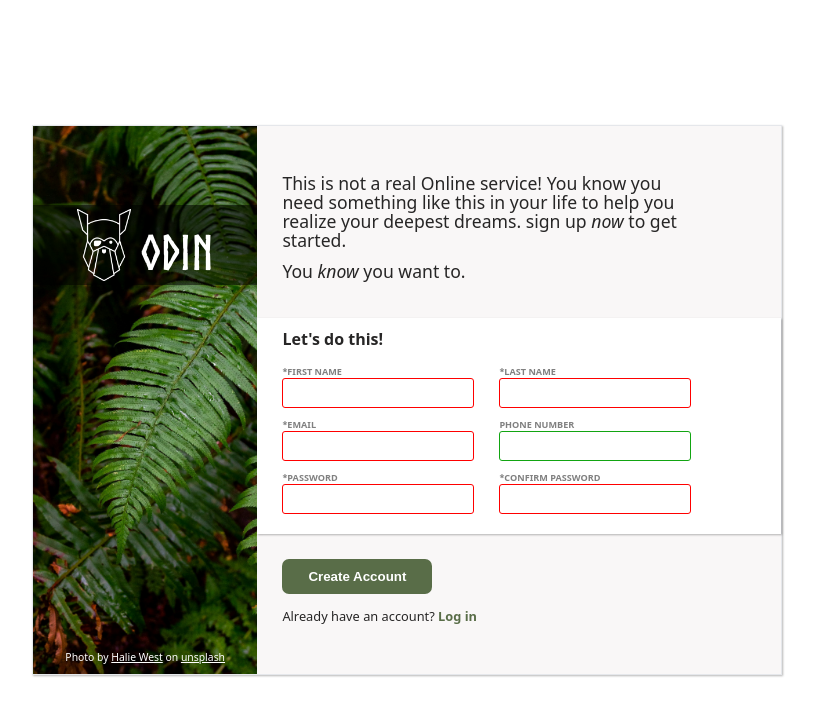
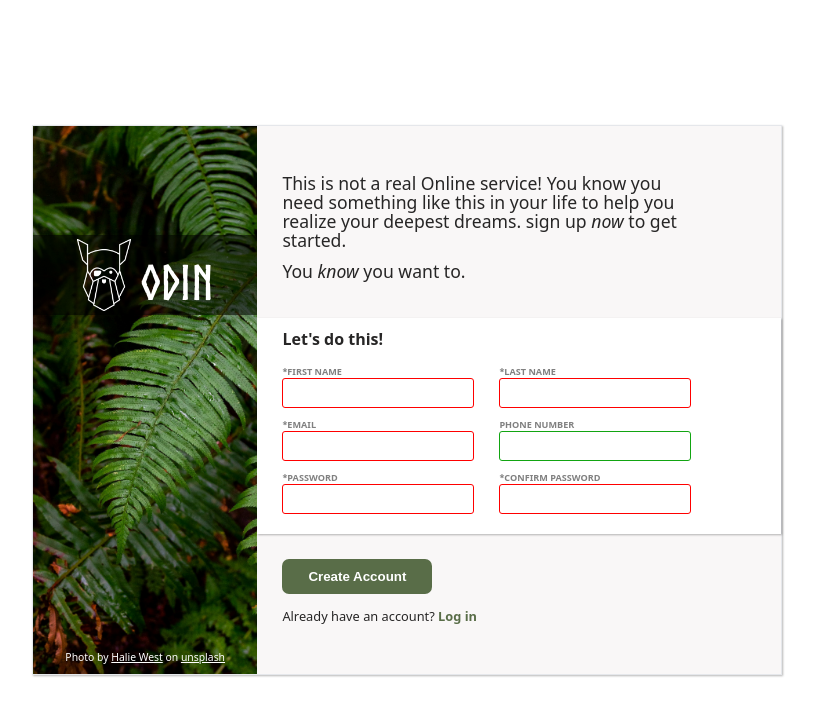
Before and after one commit to LiamSandstrom/odin-form, a plain HTML site: page index.html in a window 1280 px wide. Shown: the whole page, without its empty margins (233-1048 px from the left). Drawn offline with Linux system fonts and the light colour scheme.

Commit message:
add margin to odin div

```diff
--- a/styles.css
+++ b/styles.css
@@ -68,7 +68,7 @@ body {
   align-items: center;
   gap: 10px;
 
-  margin-top: 35%;
+  margin-top: 48.5%;
 }
 
 img {
```
